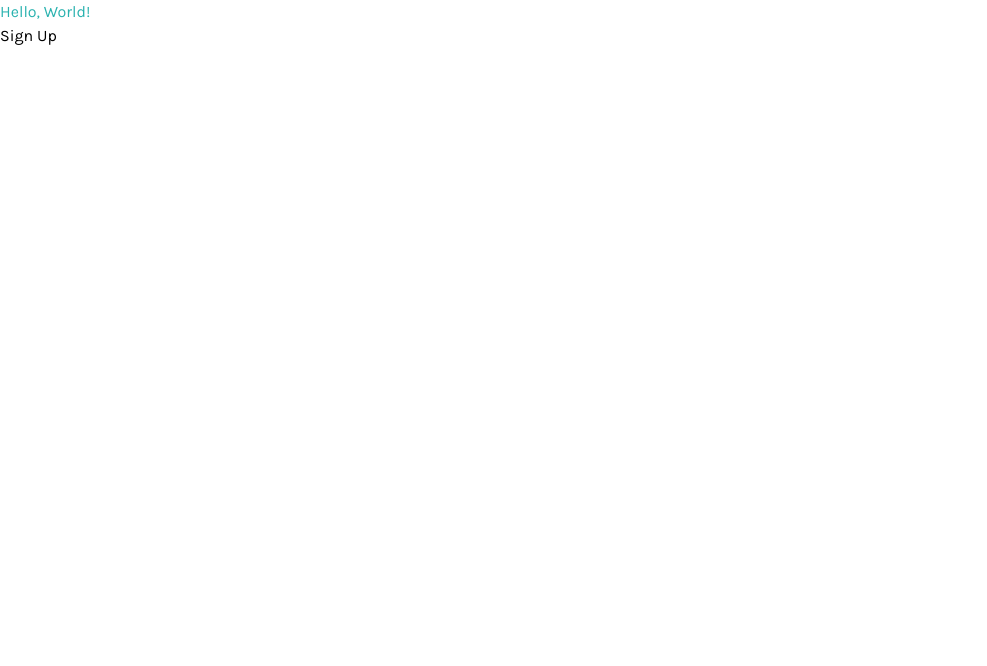
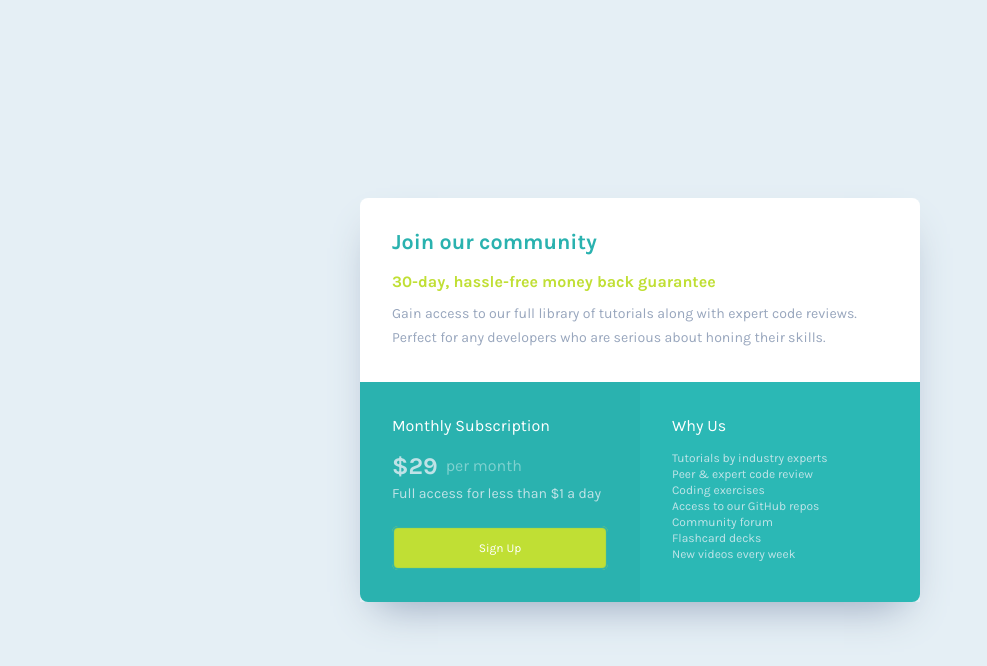
Before and after one commit to trybrito/single-price-grid-component, a React (Create React App) app: page / in a window 1280 px wide. Shown: the top 666 px of the page, without its empty margins (0-987 px from the left). Built offline with nearby package versions, Linux system fonts and the light colour scheme.

Commit message:
feat: homepage

```diff
--- a/src/components/Button/index.tsx
+++ b/src/components/Button/index.tsx
@@ -5,5 +5,12 @@ type ButtonProps = {
 };
 
 export default function Button({ children }: ButtonProps) {
-  return <button type="button">{children}</button>;
+  return (
+    <button
+      className="bg-primary-bright-yellow rounded-md shadow-button p-3.5 w-full text-xs"
+      type="button"
+    >
+      {children}
+    </button>
+  );
 }
--- a/src/pages/Home/index.tsx
+++ b/src/pages/Home/index.tsx
@@ -2,33 +2,74 @@ import Button from "../../components/Button";
 
 export default function Home() {
   return (
-    <main>
-      <h1 className="text-primary-cyan">Hello, World!</h1>
-      <Button>Sign Up</Button>
-      {/* Join our community
+    <main className="shadow-card w-140">
+      <div className="bg-neutral-white p-8 rounded-t-lg">
+        <h1 className="text-primary-cyan font-bold text-main-title mb-2">
+          Join our community
+        </h1>
+        <p className="text-neutral-grayish-blue text-subtitle">
+          <strong className="text-primary-bright-yellow text-base leading-10">
+            30-day, hassle-free money back guarantee
+          </strong>
+          <br />
+          Gain access to our full library of tutorials along with expert code
+          reviews.
+          <br />
+          Perfect for any developers who are serious about honing their skills.
+        </p>
+      </div>
 
-      30-day, hassle-free money back guarantee
+      <div className="flex">
+        <section className="w-full bg-primary-cyan p-8 rounded-bl-lg">
+          <h2 className="mb-3">Monthly Subscription</h2>
+          <p className="text-neutral-light-gray text-subtitle mb-5 opacity-80">
+            <strong className="flex items-center text-2xl">
+              &#36;29
+              <span className="text-base text-neutral-white font-normal ml-2 opacity-50">
+                per month
+              </span>
+            </strong>
+            Full access for less than &#36;1 a day
+          </p>
+          <Button>Sign Up</Button>
+        </section>
+        <section className="w-full bg-primary-light-cyan rounded-br-lg p-8">
+          <h2 className="mb-3">Why Us</h2>
+          <p className="text-neutral-light-gray text-xs opacity-80">
+            Tutorials by industry experts
+            <br />
+            Peer &amp; expert code review
+            <br />
+            Coding exercises
+            <br />
+            Access to our GitHub repos
+            <br />
+            Community forum
+            <br />
+            Flashcard decks
+            <br />
+            New videos every week
+          </p>
+        </section>
+      </div>
 
-      Gain access to our full library of tutorials along with expert code reviews.
-      Perfect for any developers who are serious about honing their skills.
-
-      Monthly Subscription
-
-      &dollar;29 per month
-
-      Full access for less than &dollar;1 a day
+      {/*
 
 
 
-      Why Us
 
-      Tutorials by industry experts
-      Peer &amp; expert code review
-      Coding exercises
-      Access to our GitHub repos
-      Community forum
-      Flashcard decks
-      New videos every week */}
+
+
+
+
+
+
+
+
+
+
+
+       */}
     </main>
   );
 }
--- a/src/styles/global.css
+++ b/src/styles/global.css
@@ -4,6 +4,15 @@
 
 @layer base {
   body {
-    @apply font-primary font-normal text-base;
+    @apply flex
+    justify-center
+    items-center
+    min-h-screen
+    p-5
+    bg-neutral-light-gray
+    font-primary
+    font-normal
+    text-base
+    text-neutral-white;
   }
 }
--- a/tailwind.config.js
+++ b/tailwind.config.js
@@ -7,14 +7,28 @@ module.exports = {
     colors: {
       primary: {
         cyan: "hsl(179, 62%, 43%)",
+        "light-cyan": "hsl(179, 62%, 44.5%)",
         "bright-yellow": "hsl(71, 73%, 54%)",
       },
       neutral: {
+        white: "hsl(0, 0%, 100%)",
         "light-gray": "hsl(204, 43%, 93%)",
-        "grayish-blue": "hsl(218, 22%, 67%),",
+        "grayish-blue": "hsl(218, 22%, 67%)",
       },
     },
-    extend: {},
+    extend: {
+      fontSize: {
+        "main-title": "1.34375rem",
+        subtitle: ["0.8828125rem", "1.5rem"],
+      },
+      spacing: {
+        140: "35rem",
+      },
+      boxShadow: {
+        card: "0 20px 40px -16px hsl(218, 22%, 67%)",
+        button: "inset 0 0 1px 2px hsl(179, 62%, 43%)",
+      },
+    },
   },
   plugins: [],
 };
```
